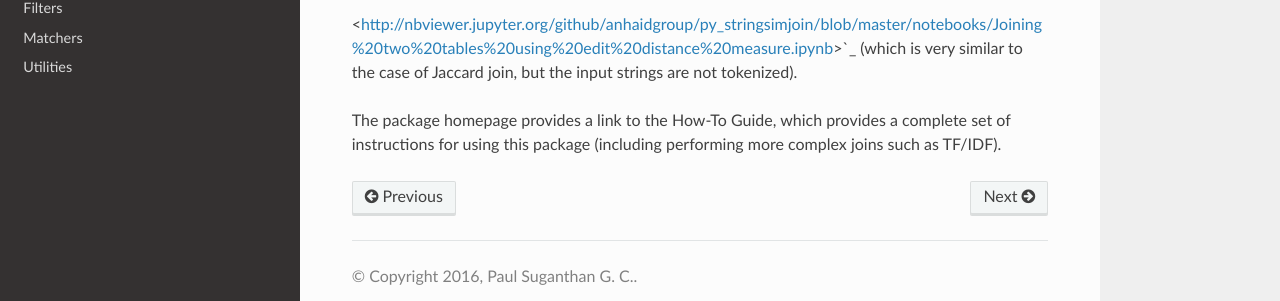
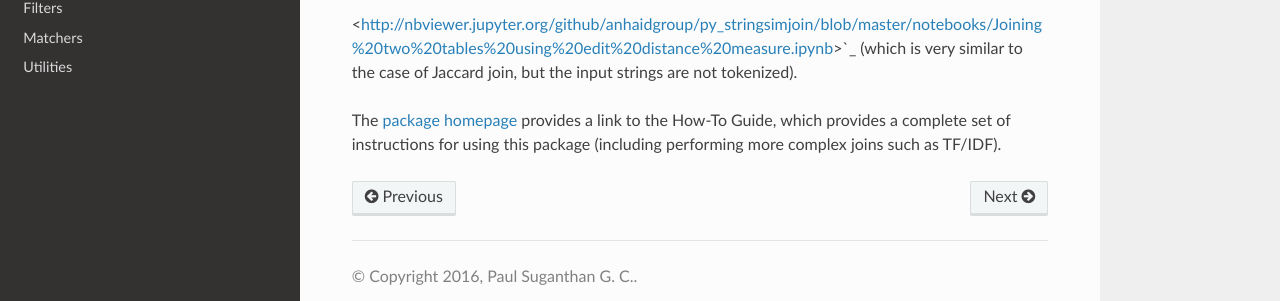
Before and after one commit to anhaidgroup/py_stringsimjoin, a Sphinx documentation site: the page built from docs/guide.rst, in a window 1280 px wide. Shown: the part 363-664 px from the top of the page. Built offline with Sphinx 7.4.7 and the Read the Docs theme 2.0.0, drawn with Linux system fonts in a browser that asks for light colours.

Commit message:
Updated guide.rst

```diff
--- a/docs/guide.rst
+++ b/docs/guide.rst
@@ -10,4 +10,6 @@ To learn to quickly use the package, you can check out
 <http://nbviewer.jupyter.org/github/anhaidgroup/py_stringsimjoin/blob/master/notebooks/Joining%20two%20tables%20using%20edit%20distance%20measure.ipynb>`_
 (which is very similar to the case of Jaccard join, but the input strings are not tokenized).
 
-The package homepage provides a link to the How-To Guide, which provides a complete set of instructions for using this package (including performing more complex joins such as TF/IDF).
+The `package homepage
+<https://sites.google.com/site/anhaidgroup/projects/py_stringsimjoin>`_
+provides a link to the How-To Guide, which provides a complete set of instructions for using this package (including performing more complex joins such as TF/IDF).
```
